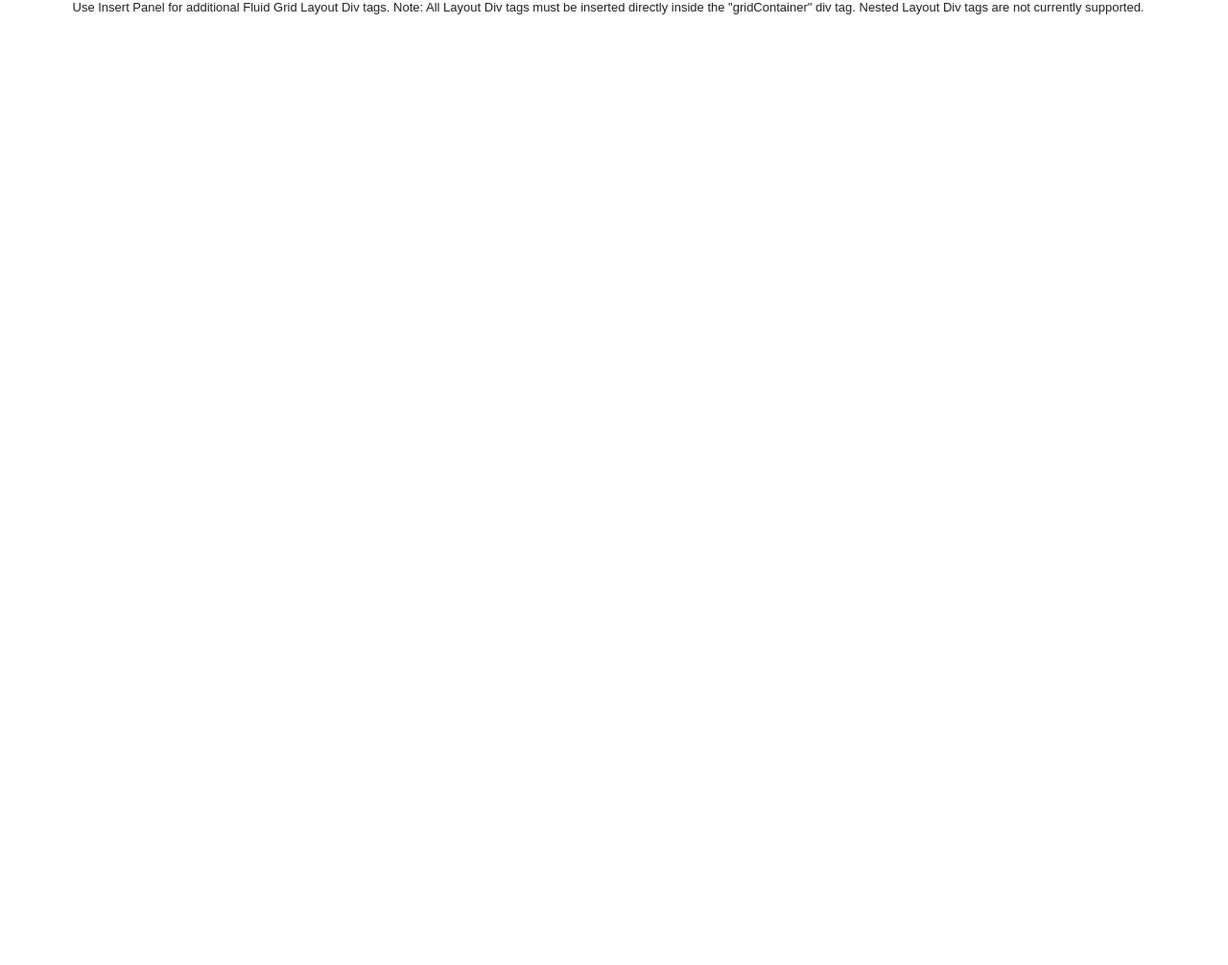
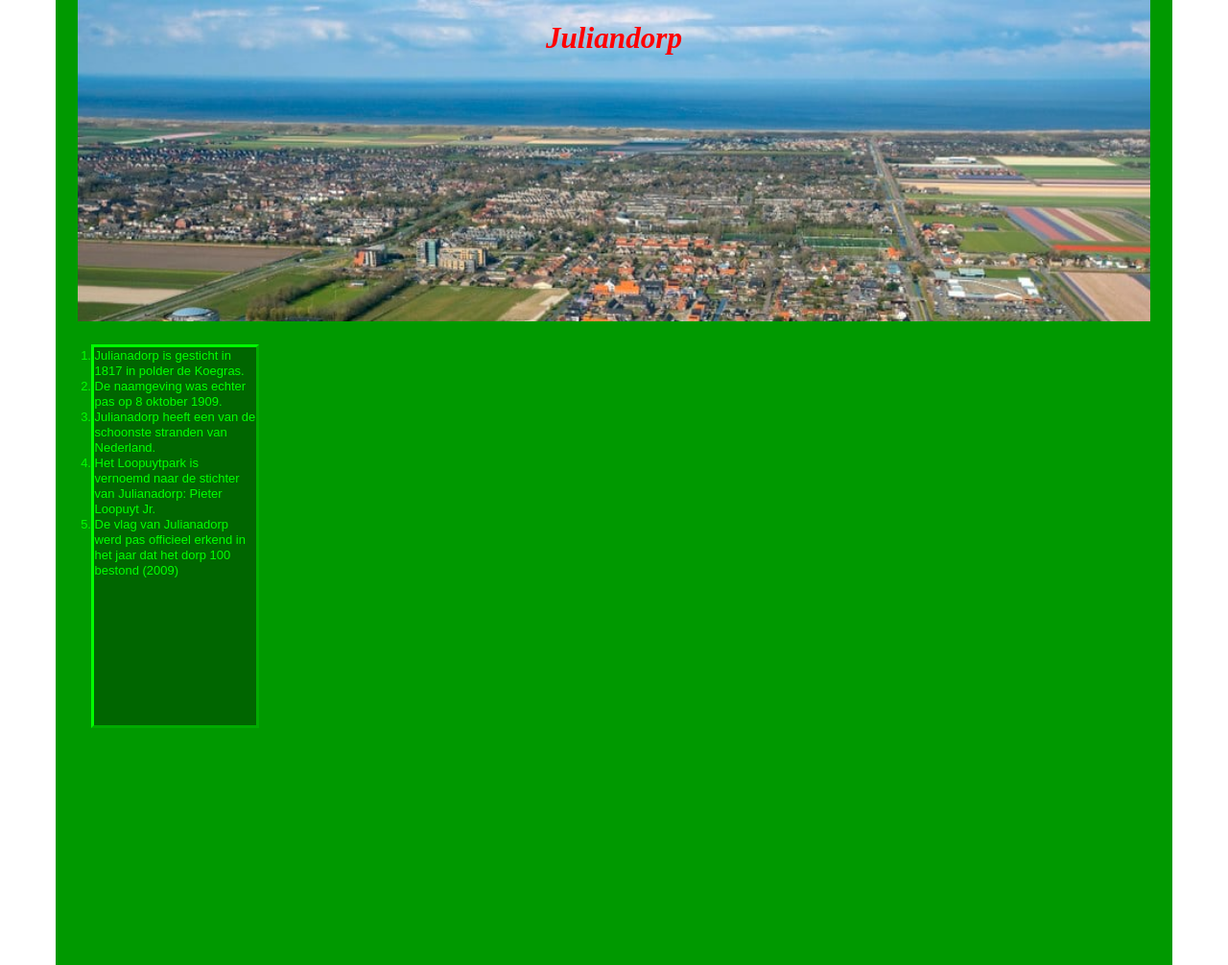
Before and after one commit to MrLoire/Respnsive, a plain HTML site: page index.html in a window 1280 px wide. Shown: the whole page at 96% size. Before the commit the page ends 800 px from the top, so only its background shows below. Drawn offline with Linux system fonts and the light colour scheme.

Commit message:
Add files via upload

```diff
--- a/boilerplate.css
+++ b/boilerplate.css
@@ -105,7 +105,21 @@ sub { bottom: -0.25em; }
    Lists
    ========================================================================== */
 
-ul, ol { margin: 1em 0; padding: 0 0 0 40px; }
+ul, ol {
+	background-color: rgba(0,102,0,1);
+	border-top-style: outset;
+	border-right-style: outset;
+	border-bottom-style: outset;
+	border-left-style: outset;
+	border-top-color: rgba(0,255,0,1);
+	border-right-color: rgba(0,255,0,1);
+	border-bottom-color: rgba(0,255,0,1);
+	border-left-color: rgba(0,255,0,1);
+	background-repeat: no-repeat;
+	color: rgba(0,255,0,1);
+	margin: 2%;
+	padding: 0.5%;
+}
 dd { margin: 0 0 0 40px; }
 nav ul, nav ol { list-style: none; list-style-image: none; margin: 0; padding: 0; }
 
--- a/index.css
+++ b/index.css
@@ -1,4 +1,6 @@
 @charset "utf-8";
+@import url("Soljik_Dambaek/stylesheet.css");
+
 img, object, embed, video {
 	max-width: 100%;
 }
@@ -6,49 +8,196 @@ img, object, embed, video {
 	width:100%;
 }
 
-.gridContainer {
-	margin-left: auto;
-	margin-right: auto;
-	width: 87.36%;
-	padding-left: 1.82%;
-	padding-right: 1.82%;
-}
-#Header {
-	clear: both;
-	float: left;
-	margin-left: 0;
-	width: 100%;
-	display: block;
-}
-
 @media only screen and (min-width: 481px) {
 .gridContainer {
+	background-color: rgba(0,153,0,1);
+	display: grid;
+	grid-template-rows: 2.5fr 1.5fr 1.5fr 0.5fr;
+	grid-template-columns: 2fr 9fr;
 	width: 90.675%;
 	padding-left: 1.1625%;
 	padding-right: 1.1625%;
 }
 #Header {
-	clear: both;
-	float: left;
-	margin-left: 0;
-	width: 100%;
-	display: block;
+	padding-bottom: 4%;
+	display: grid;
+	grid-row-start: 1;
+	grid-row-end: 2;
+	grid-column-start: 1;
+	grid-column-end: 3;
+	font-family: "Soljik Dambaek";
+	font-size: medium;
+	color: rgba(255,0,0,1);
+	text-align:center;
+	background-image: url(Julianadorp.jpg);
+	background-repeat: no-repeat;
+	background-size:cover;
+}
+#MainLeft  {
+	padding: 5%;
+	padding-top: 2%;
+	padding-bottom: 2%;
+	display: grid;
+	grid-row-start: 2;
+	grid-row-end: 3;
+	grid-column-start: 1;
+	grid-column-end: 2;
+}
+#MainRightTop  {
+	padding: 5%;
+	padding-top: 2%;
+	display: grid;
+	grid-row-start: 2;
+	grid-row-end: 3;
+	grid-column-start: 2;
+	grid-column-end: 3;
+}
+#MainRightBottom  {
+	padding: 5%;
+	padding-bottom: 2%;
+	display: grid;
+	grid-row-start: 3;
+	grid-row-end: 4;
+	grid-column-start: 2;
+	grid-column-end: 3;
+}
+#Footer  {
+	padding: 5%;
+	padding-top: 2%;
+	padding-bottom: 2%;
+	display: grid;
+	grid-row-start: 4;
+	grid-row-end: 5;
+	grid-column-start: 1;
+	grid-column-end: 3;
 }
 }
 
 @media only screen and (min-width: 769px) {
 .gridContainer {
+	background-color: rgba(0,153,0,1);
+	display: grid;
+	grid-template-rows: 2.5fr 1.5fr 1.5fr 0.5fr;
+	grid-template-columns: 2fr 9fr;
 	width: 88.2%;
-	max-width: 1232px;
 	padding-left: 0.9%;
 	padding-right: 0.9%;
 	margin: auto;
 }
 #Header {
-	clear: both;
-	float: left;
-	margin-left: 0;
-	width: 100%;
-	display: block;
+	padding-bottom: 10%;
+	display: grid;
+	grid-row-start: 1;
+	grid-row-end: 2;
+	grid-column-start: 1;
+	grid-column-end: 3;
+	font-family: "Soljik Dambaek";
+	font-size: large;
+	color: rgba(255,0,0,1);
+	text-align:center;
+	background-image: url(Julianadorp.jpg);
+	background-repeat: no-repeat;
+	background-size:cover;
+}
+#MainLeft  {
+	padding: 5%;
+	display: grid;
+	grid-row-start: 2;
+	grid-row-end: 3;
+	grid-column-start: 1;
+	grid-column-end: 2;
+}
+#MainRightTop  {
+	padding: 5%;
+	padding-top: 5%;
+	display: grid;
+	grid-row-start: 2;
+	grid-row-end: 3;
+	grid-column-start: 2;
+	grid-column-end: 3;
+}
+#MainRightBottom  {
+	padding: 5%;
+	display: grid;
+	grid-row-start: 3;
+	grid-row-end: 4;
+	grid-column-start: 2;
+	grid-column-end: 3;
+}
+#Footer  {
+	padding: 5%;
+	display: grid;
+	grid-row-start: 4;
+	grid-row-end: 5;
+	grid-column-start: 1;
+	grid-column-end: 3;
 }
 }
+
+@media only screen and (min-width: 1200px)  {
+.gridContainer {
+	background-color: rgba(0,153,0,1);
+	display: grid;
+	grid-template-rows: 1.5fr 1fr 1fr 0.5fr;
+	grid-template-columns: 2fr 9fr;
+	margin-left: auto;
+	margin-right: auto;
+	width: 87.36%;
+	max-width: 1296px;
+	padding-left: 1.82%;
+	padding-right: 1.82%;
+}
+#Header {
+	padding-bottom: 20%;
+	display: grid;
+	grid-row-start: 1;
+	grid-row-end: 2;
+	grid-column-start: 1;
+	grid-column-end: 3;
+	font-family: "Soljik Dambaek";
+	font-size:larger;
+	color: rgba(255,0,0,1);
+	text-align:center;
+	background-image: url(Julianadorp.jpg);
+	background-repeat: no-repeat;
+	background-size:cover;
+}
+#MainLeft  {
+	padding: 5%;
+	padding-top: 10%;
+	padding-bottom: 10%;
+	display: grid;
+	grid-row-start: 2;
+	grid-row-end: 4;
+	grid-column-start: 1;
+	grid-column-end: 2;
+}
+#MainRightTop  {
+	padding: 5%;
+	padding-top: 10%;
+	display: grid;
+	grid-row-start: 2;
+	grid-row-end: 3;
+	grid-column-start: 2;
+	grid-column-end: 3;
+}
+#MainRightBottom  {
+	padding: 5%;
+	padding-bottom: 10%;
+	display: grid;
+	grid-row-start: 3;
+	grid-row-end: 4;
+	grid-column-start: 2;
+	grid-column-end: 3;
+}
+#Footer  {
+	padding: 5%;
+	padding-top: 10%;
+	padding-bottom: 10%;
+	display: grid;
+	grid-row-start: 4;
+	grid-row-end: 5;
+	grid-column-start: 1;
+	grid-column-end: 3;
+}
+}
--- a/index.html
+++ b/index.html
@@ -4,21 +4,26 @@
 <head>
 <meta charset="utf-8">
 <meta name="viewport" content="width=device-width, initial-scale=1">
-<title>Untitled Document</title>
+<title>Julianadorp</title>
 <link href="boilerplate.css" rel="stylesheet" type="text/css">
 <link href="index.css" rel="stylesheet" type="text/css">
 <script src="respond.min.js"></script>
 </head>
 <body>
 <div class="gridContainer clearfix">
-  <div id="Header">Use Insert Panel for additional Fluid Grid Layout Div tags. Note: All Layout Div tags must be inserted directly inside the "gridContainer" div tag. Nested Layout Div tags are not currently supported. </div>
-  <div id="Main">
-  <div id="MainLeft"></div>
-  <div id="MainRight">
+  <div id="Header"><h1><em>Juliandorp</em></h1></div>
+  <div id="MainLeft">
+  	<ol>
+    	<li>Julianadorp is gesticht in 1817 in polder de Koegras.</li>
+        <li>De naamgeving was echter pas op 8 oktober 1909.</li>
+        <li>Julianadorp heeft een van de schoonste stranden van Nederland.</li>
+        <li>Het Loopuytpark is vernoemd naar de stichter van Julianadorp: Pieter Loopuyt Jr.</li>
+        <li>De vlag van Julianadorp werd pas officieel erkend in het jaar dat het dorp 100 bestond (2009)</li>
+    </ol>
+  </div>
   <div id="MainRightTop"></div>
   <div id="MainRightBottom"></div>
-  </div>
-  </div>
+  <div id="Footer"></div>
 </div>
 </body>
 </html>
```
Also changed, not shown: Julianadorp.jpg (added), Soljik-Dambaek.ttf (added).
